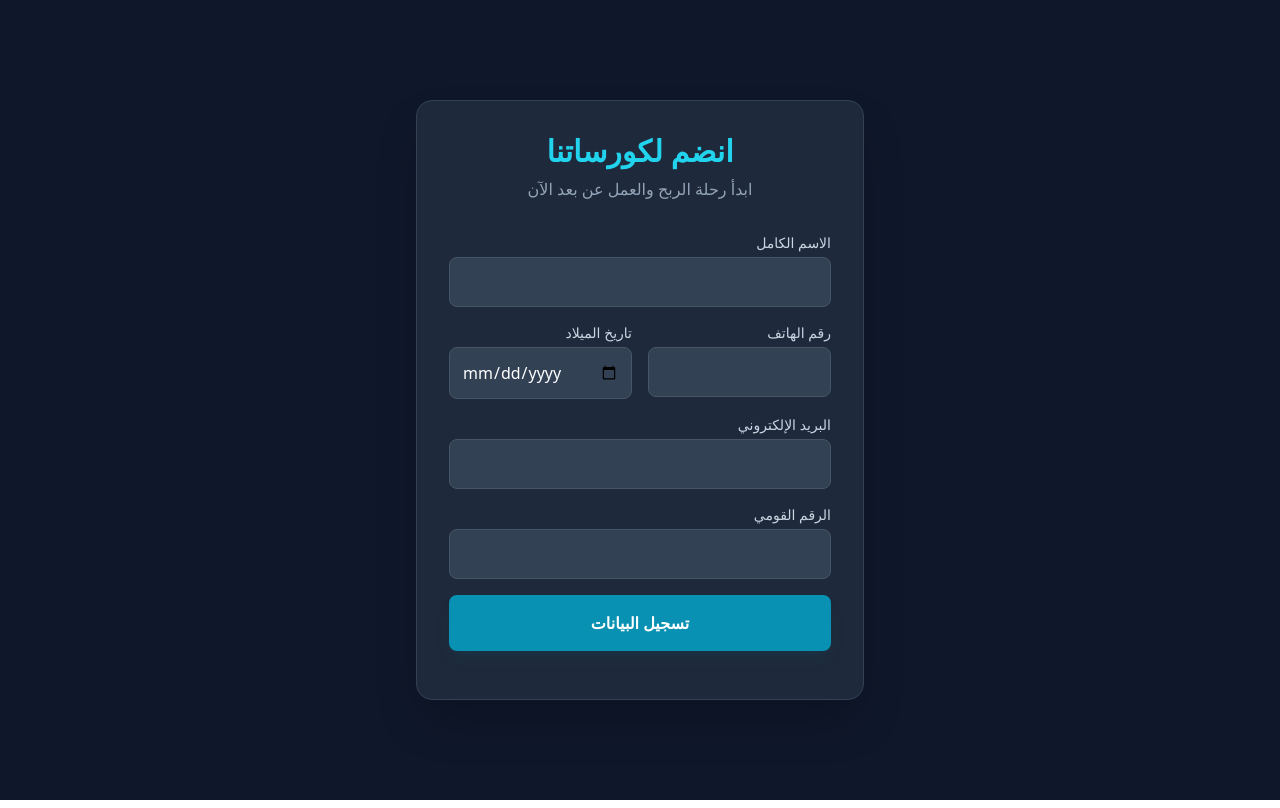
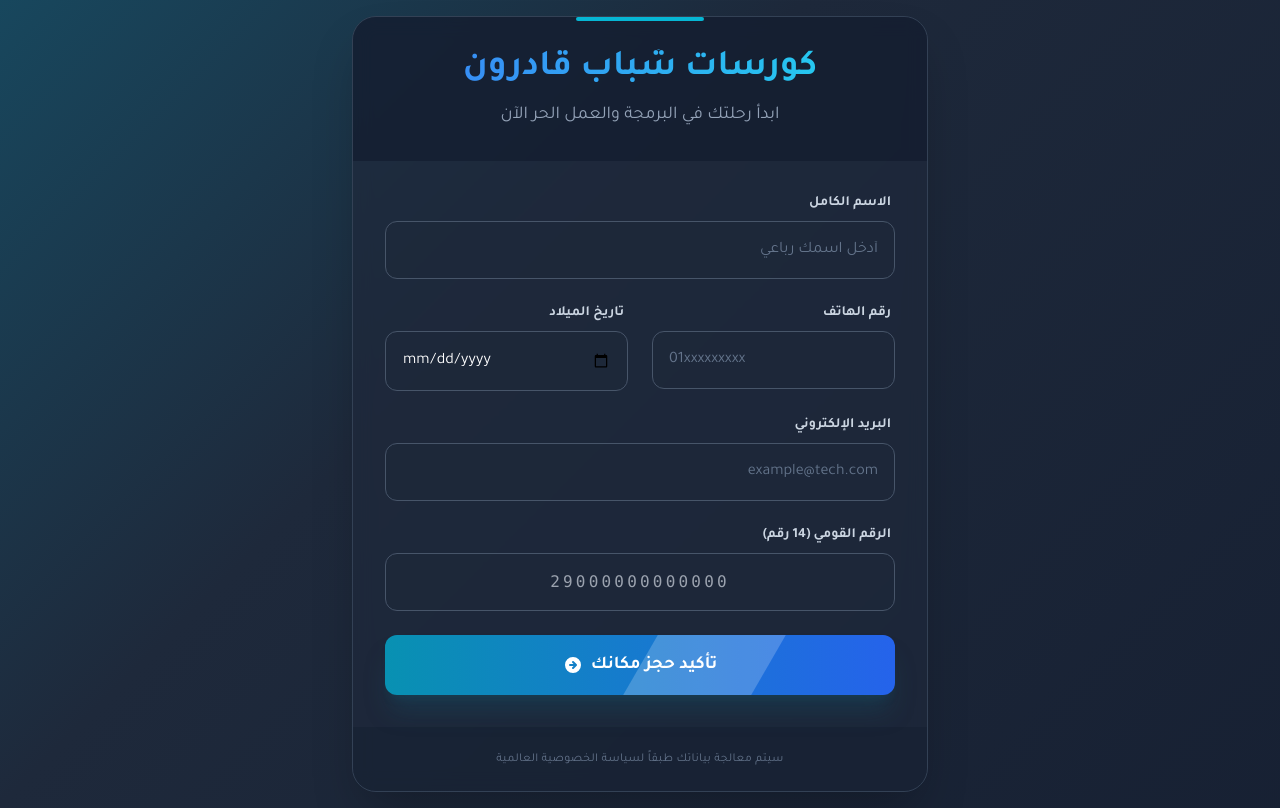
Before and after one commit to kabtenkemo/form, a website: page index.html in a window 1280 px wide. Drawn offline with nearby package versions, Linux system fonts and the light colour scheme.

Commit message:
Refactor course registration form and UI
Updated the HTML structure and form handling for course registration, including improved styling and added success modal.

```diff
--- a/index.html
+++ b/index.html
@@ -1,58 +1,135 @@
+<!DOCTYPE html>
+<html lang="ar" dir="rtl">
+<head>
+    <meta charset="UTF-8">
+    <meta name="viewport" content="width=device-width, initial-scale=1.0">
+    <title>أكاديمية المستقبل | انضم الآن</title>
     <script src="https://cdn.tailwindcss.com"></script>
+    <link href="https://fonts.googleapis.com/css2?family=Tajawal:wght@400;700&display=swap" rel="stylesheet">
+    <style>
+        body { font-family: 'Tajawal', sans-serif; }
+        .glass { background: rgba(30, 41, 59, 0.7); backdrop-filter: blur(10px); }
+        .animated-bg {
+            background: linear-gradient(-45deg, #0f172a, #1e293b, #0891b2, #0f172a);
+            background-size: 400% 400%;
+            animation: gradient 15s ease infinite;
+        }
+        @keyframes gradient {
+            0% { background-position: 0% 50%; }
+            50% { background-position: 100% 50%; }
+            100% { background-position: 0% 50%; }
+        }
+    </style>
+</head>
+<body class="animated-bg min-h-screen flex items-center justify-center p-4">
 
-<div class="min-h-screen bg-slate-900 flex items-center justify-center p-6">
-    <div class="max-w-md w-full bg-slate-800 rounded-2xl shadow-2xl p-8 border border-slate-700">
-        <div class="text-center mb-8">
-            <h2 class="text-3xl font-bold text-cyan-400">انضم لكورساتنا</h2>
-            <p class="text-slate-400 mt-2">ابدأ رحلة الربح والعمل عن بعد الآن</p>
+    <div class="max-w-xl w-full glass border border-slate-700 rounded-3xl shadow-2xl overflow-hidden transform transition-all">
+
+        <div class="relative p-8 text-center bg-slate-900/50">
+            <div class="absolute top-0 left-1/2 -translate-x-1/2 w-32 h-1 bg-cyan-500 rounded-full"></div>
+            <h2 class="text-4xl font-extrabold bg-clip-text text-transparent bg-gradient-to-l from-cyan-400 to-blue-500">
+                كورسات شباب قادرون
+            </h2>
+            <p class="text-slate-400 mt-3 text-lg font-medium">ابدأ رحلتك في البرمجة والعمل الحر الآن</p>
         </div>
 
-        <form id="courseForm" class="space-y-4 text-right" dir="rtl">
-            <div>
-                <label class="block text-sm font-medium text-slate-300">الاسم الكامل</label>
-                <input type="text" name="full_name" required class="w-full mt-1 p-3 bg-slate-700 border border-slate-600 rounded-lg text-white focus:ring-2 focus:ring-cyan-500 outline-none">
+        <form id="courseForm" class="p-8 space-y-6">
+
+            <div class="relative group">
+                <label class="block text-sm font-semibold text-slate-300 mb-2 mr-1">الاسم الكامل</label>
+                <input type="text" name="full_name" required placeholder="أدخل اسمك رباعي"
+                    class="w-full bg-slate-800/50 border border-slate-600 rounded-xl p-4 text-white focus:ring-2 focus:ring-cyan-500 focus:border-transparent outline-none transition-all placeholder:text-slate-500 group-hover:border-slate-400">
             </div>
 
-            <div class="grid grid-cols-2 gap-4">
+            <div class="grid grid-cols-1 md:grid-cols-2 gap-6">
                 <div>
-                    <label class="block text-sm font-medium text-slate-300">رقم الهاتف</label>
-                    <input type="tel" name="phone" required class="w-full mt-1 p-3 bg-slate-700 border border-slate-600 rounded-lg text-white focus:ring-2 focus:ring-cyan-500 outline-none">
+                    <label class="block text-sm font-semibold text-slate-300 mb-2 mr-1">رقم الهاتف</label>
+                    <input type="tel" name="phone" required placeholder="01xxxxxxxxx"
+                        class="w-full bg-slate-800/50 border border-slate-600 rounded-xl p-4 text-white focus:ring-2 focus:ring-cyan-500 outline-none transition-all placeholder:text-slate-500">
                 </div>
                 <div>
-                    <label class="block text-sm font-medium text-slate-300">تاريخ الميلاد</label>
-                    <input type="date" name="birth_date" required class="w-full mt-1 p-3 bg-slate-700 border border-slate-600 rounded-lg text-white focus:ring-2 focus:ring-cyan-500 outline-none">
+                    <label class="block text-sm font-semibold text-slate-300 mb-2 mr-1">تاريخ الميلاد</label>
+                    <input type="date" name="birth_date" required
+                        class="w-full bg-slate-800/50 border border-slate-600 rounded-xl p-4 text-white focus:ring-2 focus:ring-cyan-500 outline-none transition-all">
                 </div>
             </div>
 
             <div>
-                <label class="block text-sm font-medium text-slate-300">البريد الإلكتروني</label>
-                <input type="email" name="email" required class="w-full mt-1 p-3 bg-slate-700 border border-slate-600 rounded-lg text-white focus:ring-2 focus:ring-cyan-500 outline-none">
+                <label class="block text-sm font-semibold text-slate-300 mb-2 mr-1">البريد الإلكتروني</label>
+                <input type="email" name="email" required placeholder="example@tech.com"
+                    class="w-full bg-slate-800/50 border border-slate-600 rounded-xl p-4 text-white focus:ring-2 focus:ring-cyan-500 outline-none transition-all placeholder:text-slate-500">
             </div>
 
             <div>
-                <label class="block text-sm font-medium text-slate-300">الرقم القومي</label>
-                <input type="text" name="national_id" required maxlength="14" class="w-full mt-1 p-3 bg-slate-700 border border-slate-600 rounded-lg text-white focus:ring-2 focus:ring-cyan-500 outline-none">
+                <label class="block text-sm font-semibold text-slate-300 mb-2 mr-1">الرقم القومي (14 رقم)</label>
+                <input type="text" name="national_id" required maxlength="14" minlength="14" placeholder="29000000000000"
+                    class="w-full bg-slate-800/50 border border-slate-600 rounded-xl p-4 text-white focus:ring-2 focus:ring-cyan-500 outline-none transition-all tracking-[0.2em] text-center font-mono">
             </div>
 
-            <button type="submit" class="w-full py-4 mt-4 bg-cyan-600 hover:bg-cyan-500 text-white font-bold rounded-lg transition duration-300 transform hover:scale-105 shadow-lg shadow-cyan-900/20">
-                تسجيل البيانات
+            <button type="submit" id="submitBtn"
+                class="relative w-full overflow-hidden group py-4 bg-gradient-to-r from-cyan-600 to-blue-600 hover:from-cyan-500 hover:to-blue-500 text-white font-bold rounded-xl transition-all duration-300 shadow-xl shadow-cyan-900/40 transform active:scale-95">
+                <span id="btnText" class="relative z-10 flex items-center justify-center gap-2 text-lg">
+                    تأكيد حجز مكانك
+                    <svg xmlns="http://www.w3.org/2000/svg" class="h-5 w-5" viewBox="0 0 20 20" fill="currentColor">
+                        <path fill-rule="evenodd" d="M10 18a8 8 0 100-16 8 8 0 000 16zm3.707-8.707l-3-3a1 1 0 00-1.414 1.414L10.586 9H7a1 1 0 100 2h3.586l-1.293 1.293a1 1 0 101.414 1.414l3-3a1 1 0 000-1.414z" clip-rule="evenodd" />
+                    </svg>
+                </span>
+                <div class="absolute inset-0 w-1/4 h-full bg-white/20 skew-x-[-30deg] -translate-x-full group-hover:translate-x-[400%] transition-all duration-1000"></div>
             </button>
         </form>
+
+        <div class="p-6 bg-slate-900/30 text-center">
+            <p class="text-xs text-slate-500 tracking-wide uppercase">سيتم معالجة بياناتك طبقاً لسياسة الخصوصية العالمية</p>
+        </div>
+    </div>
+
+    <div id="successModal" class="fixed inset-0 bg-slate-950/90 hidden items-center justify-center p-4 z-50">
+        <div class="bg-slate-800 border border-cyan-500/50 p-8 rounded-3xl text-center max-w-sm w-full shadow-2xl">
+            <div class="w-20 h-20 bg-cyan-500/20 rounded-full flex items-center justify-center mx-auto mb-6">
+                <svg xmlns="http://www.w3.org/2000/svg" class="h-12 w-12 text-cyan-500" fill="none" viewBox="0 0 24 24" stroke="currentColor">
+                    <path stroke-linecap="round" stroke-linejoin="round" stroke-width="3" d="M5 13l4 4L19 7" />
+                </svg>
+            </div>
+            <h3 class="text-2xl font-bold text-white mb-2">تم استلام طلبك!</h3>
+            <p class="text-slate-400 mb-6">فريق الدعم سيتواصل معك عبر الواتساب خلال الـ 24 ساعة القادمة.</p>
+            <button onclick="location.reload()" class="w-full py-3 bg-cyan-600 text-white rounded-xl font-bold hover:bg-cyan-500 transition-colors">إغلاق</button>
         </div>
     </div>
 
     <script>
         document.getElementById('courseForm').onsubmit = async (e) => {
             e.preventDefault();
+            const btn = document.getElementById('submitBtn');
+            const btnText = document.getElementById('btnText');
+            const modal = document.getElementById('successModal');
+
+            // حالة التحميل
+            btn.disabled = true;
+            btnText.innerHTML = `جاري الإرسال... <span class="inline-block animate-spin">⌛</span>`;
+
             const formData = new FormData(e.target);
             const data = Object.fromEntries(formData);
 
             try {
                 const res = await fetch('/.netlify/functions/submit-application', {
                     method: 'POST',
+                    headers: { 'Content-Type': 'application/json' },
                     body: JSON.stringify(data),
                 });
-            if (res.ok) alert('تم التسجيل بنجاح!');
-        } catch (err) { alert('حدث خطأ أثناء الإرسال'); }
+
+                if (res.ok) {
+                    modal.style.display = 'flex';
+                    e.target.reset();
+                } else {
+                    throw new Error('Server Error');
+                }
+            } catch (err) {
+                alert('عذراً، حدث خطأ أثناء الاتصال بالسيرفر. حاول مرة أخرى.');
+            } finally {
+                btn.disabled = false;
+                btnText.innerHTML = `تأكيد حجز مكانك`;
+            }
         };
     </script>
+</body>
+</html>
```
Lines whose indentation alone changed are shown as unchanged.
